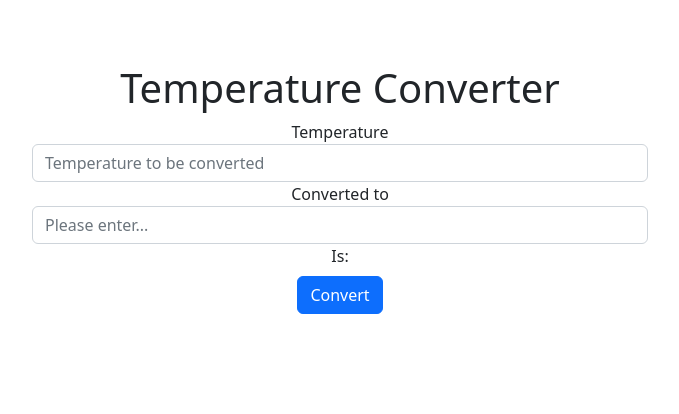
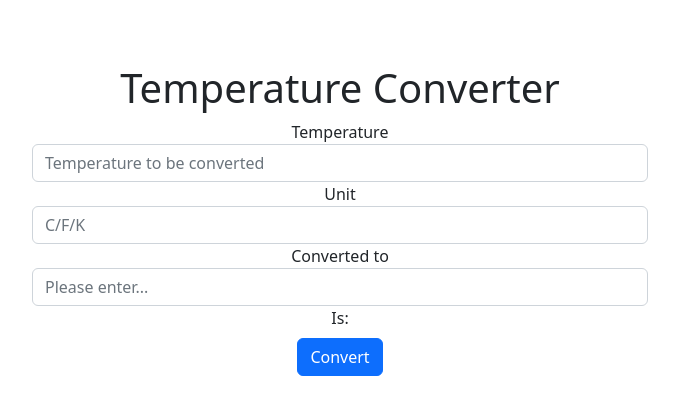
Before and after one commit to reece240692/WeatherConversion, an Angular app in the folder WeatherConversion.Core/WeatherConversionClient/: page / in a window 1280 px wide. Shown: the top 414 px of the page, without its empty margins (300-979 px from the left). Built offline with nearby package versions, Linux system fonts and the light colour scheme.

Commit message:
Prototype done - validation and extra tests to follow

```diff
--- a/WeatherConversion.Core/WeatherConversionClient/src/app/temp-converter/temp-converter.component.html
+++ b/WeatherConversion.Core/WeatherConversionClient/src/app/temp-converter/temp-converter.component.html
@@ -5,12 +5,14 @@
 
       <label for="temperature">Temperature</label>
       <input #temperature class="form-control" id="temperature" name="temperature" aria-describedby="temperatureHelp" placeholder="Temperature to be converted">
+      <label for="temperature">Unit</label>
+      <input #unitFrom class="form-control" id="temperature" name="temperature" aria-describedby="unitFrom" placeholder="C/F/K">
 
       <label for="convertedToText">Converted to</label>
       <input class="form-control" #convertedTo id="convertedTo" placeholder="Please enter...">
       <label for="convertedToText">Is:</label>
       <h3>{{convertedTemp}}</h3>
-      <button (click)="onSubmit(temperature.value, convertedTo.value)" type="submit" class="btn btn-primary">Convert</button>
+      <button (click)="onSubmit(temperature.value,unitFrom.value, convertedTo.value)" type="submit" class="btn btn-primary">Convert</button>
     </div>
 
   </div>
--- a/WeatherConversion.Core/WeatherConversionClient/src/app/temp-converter/temp-converter.component.ts
+++ b/WeatherConversion.Core/WeatherConversionClient/src/app/temp-converter/temp-converter.component.ts
@@ -15,9 +15,9 @@ export class TempConverterComponent {
 
   constructor(private http: HttpClient ) { }
 
-  onSubmit(temperature: string, convertedTo: string): any {
+  onSubmit(temperature: string,unitfrom:string, convertedTo: string): any {
     //TODO:Allow Dynamic units from
-    return this.http.get('https://localhost:7066', { params: { temp: temperature, unitFrom: "C", unitTo: convertedTo } }).subscribe(data => {
+    return this.http.get('https://localhost:7066', { params: { temp: temperature, unitFrom: unitfrom, unitTo: convertedTo } }).subscribe(data => {
       this.convertedTemp = data.toString();
     })
   }
```
